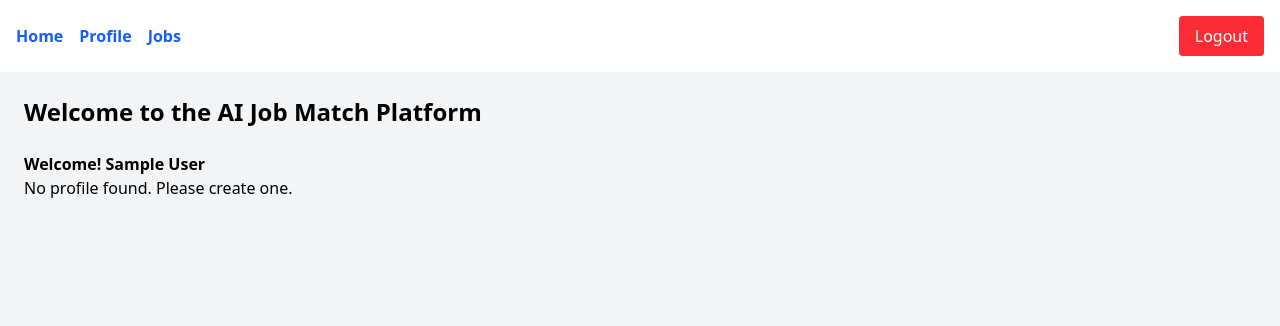
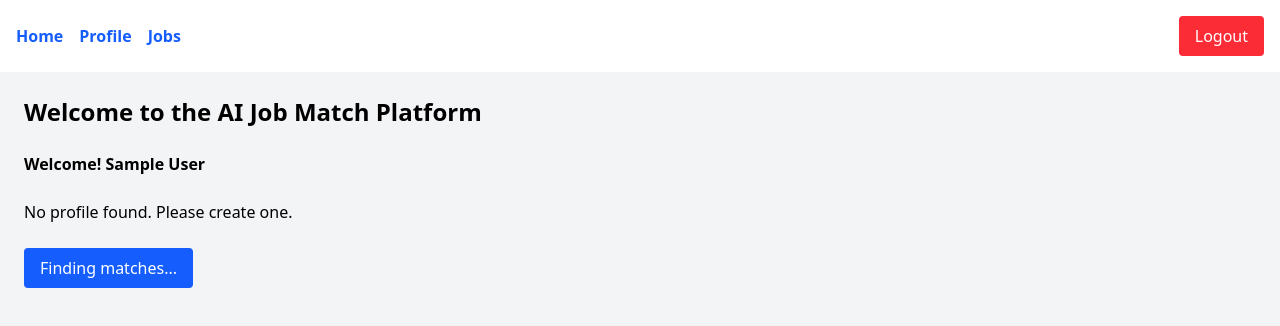
Before and after one commit to Swapnil-2502/AI-Powered-Job-Match-Platform, a React (Vite) app in the folder ai-job-match-frontend/: page /home in a window 1280 px wide. Shown: the top 326 px of the page. Built offline with nearby package versions, Linux system fonts and the light colour scheme; no server answers; sample sign-in values are in the browser's storage.

Commit message:
Listing recommended jobs at Homepage

```diff
--- a/ai-job-match-frontend/src/components/ProfileCard.jsx
+++ b/ai-job-match-frontend/src/components/ProfileCard.jsx
@@ -35,7 +35,7 @@ const ProfileCard = () => {
             {loading ? (
               <p>Loading Profile... </p>
             ): profile ? (
-              <div className="bg-white p-4 rounded shadow-md">
+              <div className="bg-gray-300 p-4 rounded shadow-md">
                 <h2 className="text-xl font-semibold mb-2">Your Profile:</h2>
                 <p><strong>Name:</strong> {profile.name}</p>
                 <p><strong>Location:</strong> {profile.location}</p>
--- a/ai-job-match-frontend/src/pages/Home.jsx
+++ b/ai-job-match-frontend/src/pages/Home.jsx
@@ -1,10 +1,39 @@
 import { jwtDecode } from 'jwt-decode';
 import Navbar from '../components/Navbar';
 import ProfileCard from '../components/ProfileCard';
+import { useState } from 'react';
+import axios from 'axios';
 
 const Home = () => {
   const token = localStorage.getItem('token')
   const decoded = token ? jwtDecode(token): null;
+
+  const [recommendations, setRecommendations] = useState('')
+  const [loading, setLoading] = useState('false')
+
+  const handleFindMatches = async () => {
+    setLoading(true)
+
+      try{
+          const token = localStorage.getItem('token')
+          const response = await axios.post("http://localhost:3001/api/ai/recommend",{},
+            {
+              headers:{
+                Authorization : `Bearer ${token}`
+              },
+            }
+          )
+
+          setRecommendations(response.data.recommendations)
+      }
+      catch(error){
+        console.error('Error fetching recommendations:', error);
+        setRecommendations('Something went wrong. Try again later.');
+      }
+      finally{
+        setLoading(false)
+      }
+  }
 
   return (
     <div>
@@ -13,9 +42,24 @@ const Home = () => {
           <div className="flex justify-between items-center mb-6">
             <h1 className="text-2xl font-bold">Welcome to the AI Job Match Platform</h1>
           </div>
-          <h3 className='font-bold'>Welcome! {decoded?.name || 'User'}</h3>
+          <h3 className='font-bold mb-6'>Welcome! {decoded?.name || 'User'}</h3>
 
           <ProfileCard />
+
+          <button
+            onClick={handleFindMatches}
+            className="bg-blue-600 text-white px-4 py-2 mt-6 rounded hover:bg-blue-700 transition mb-6"
+          >
+            {loading ? 'Finding matches...' : 'Find My Matches'}
+          </button>
+
+          {recommendations && (
+            <div className="bg-white p-4 rounded shadow-md whitespace-pre-line">
+              <h2 className="text-xl font-semibold mb-2">Top AI Recommendations:</h2>
+              <p>{recommendations}</p>
+            </div>
+          )}
+
         </div>
     </div>
   )
```
